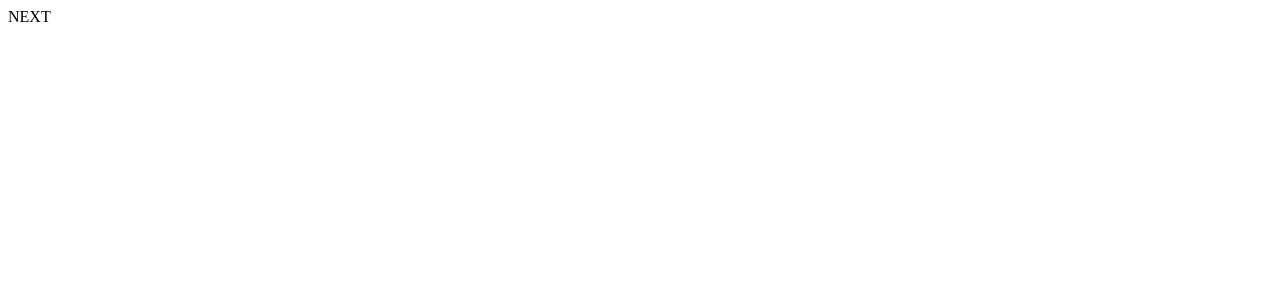
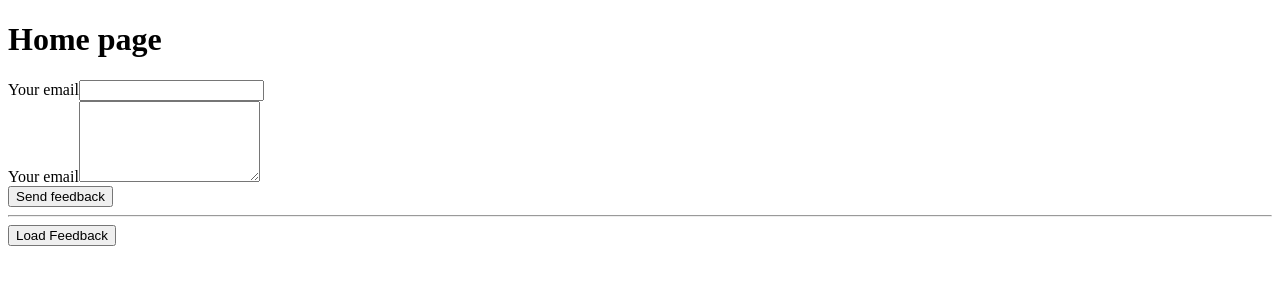
Before and after one commit to VLK2021/next-react, a Next.js app: page / in a window 1280 px wide. Shown: the top 300 px of the page. Built offline with nearby package versions, Linux system fonts and the light colour scheme.

Commit message:
get post

```diff
--- /dev/null
+++ b/data/feedback.json
@@ -0,0 +1 @@
+[{"id":"2024-01-26T23:56:56.180Z","email":"vfenix2010@gmail.com","text":"this is first"},{"id":"2024-01-27T00:00:55.779Z","email":"komynalkakostiuk@gmail.com","text":"hnusdfuidvhkjavkjckjc jaskcnhds"},{"id":"2024-01-27T01:25:03.724Z","email":"skypevf@gmail.com","text":"this is very intresting"}]
--- /dev/null
+++ b/pages/api/feedback.js
@@ -0,0 +1,40 @@
+import fs from 'fs';
+import path from 'path';
+
+
+
+function buildFeedbackPath() {
+    return path.join(process.cwd(), 'data', 'feedback.json');
+}
+
+function extractFeedback(filePath) {
+    const fileData = fs.readFileSync(filePath);
+    return JSON.parse(fileData);
+}
+
+
+export default function handler(req, res) {
+    if (req.method === 'POST') {
+        const email = req.body.email;
+        const feedbackText = req.body.text;
+
+        const newFeedback = {
+            id: new Date().toISOString(),
+            email: email,
+            text: feedbackText
+        };
+
+        const filePath = buildFeedbackPath();
+        const data = extractFeedback(filePath);
+        data.push(newFeedback);
+
+        fs.writeFileSync(filePath, JSON.stringify(data));
+        res.status(201).json({message: 'Success!', feedback: newFeedback});
+    } else {
+        const filePath = buildFeedbackPath();
+        const data = extractFeedback(filePath);
+
+        res.status(200).json({feedback: data})
+    }
+
+}
--- a/pages/api/hello.js
+++ /dev/null
@@ -1,5 +0,0 @@
-// Next.js API route support: https://nextjs.org/docs/api-routes/introduction
-
-export default function handler(req, res) {
-  res.status(200).json({ name: 'John Doe' })
-}
--- a/pages/index.js
+++ b/pages/index.js
@@ -1,10 +1,61 @@
+import {useRef, useState} from "react";
+
 const Home = () => {
+    const [feedbackItems, setFeedbackItems] = useState([]);
+
+    const emailInputRef = useRef();
+    const feedbackInputRef = useRef();
+
+    const submitFormHandler = (event) => {
+        event.preventDefault();
+        const enteredEmail = emailInputRef.current.value;
+        const enteredFeedback = feedbackInputRef.current.value;
+
+        const reqBody = {email: enteredEmail, text: enteredFeedback};
+
+        fetch('/api/feedback', {
+            method: 'POST',
+            body: JSON.stringify(reqBody),
+            headers: {
+                'Content-Type': 'application/json'
+            }
+        })
+            .then(response => response.json())
+            .then(data => console.log(data))
+    }
+
+    const loadFeedbackHandler = () => {
+        fetch('/api/feedback')
+            .then(response => response.json())
+            .then(data => setFeedbackItems(data.feedback))
+    }
 
 
     return (
-        <main>
-            NEXT
-        </main>
+        <div>
+            <h1>Home page</h1>
+
+            <form onSubmit={submitFormHandler}>
+                <div>
+                    <label htmlFor={"email"}>Your email</label>
+                    <input type="email" id={'email'} ref={emailInputRef}/>
+                </div>
+
+                <div>
+                    <label htmlFor={"feedback"}>Your email</label>
+                    <textarea id="feedback" rows="5" ref={feedbackInputRef}></textarea>
+                </div>
+
+                <button>Send feedback</button>
+            </form>
+            <hr/>
+
+            <button onClick={loadFeedbackHandler}>Load Feedback</button>
+
+            <ul>
+                {feedbackItems.map(item => <li key={item.id}>{item.text}</li>)}
+            </ul>
+        </div>
     )
 }
 
```
Also changed, not shown: 1 other file (tests, documents, lock files or other folders).
